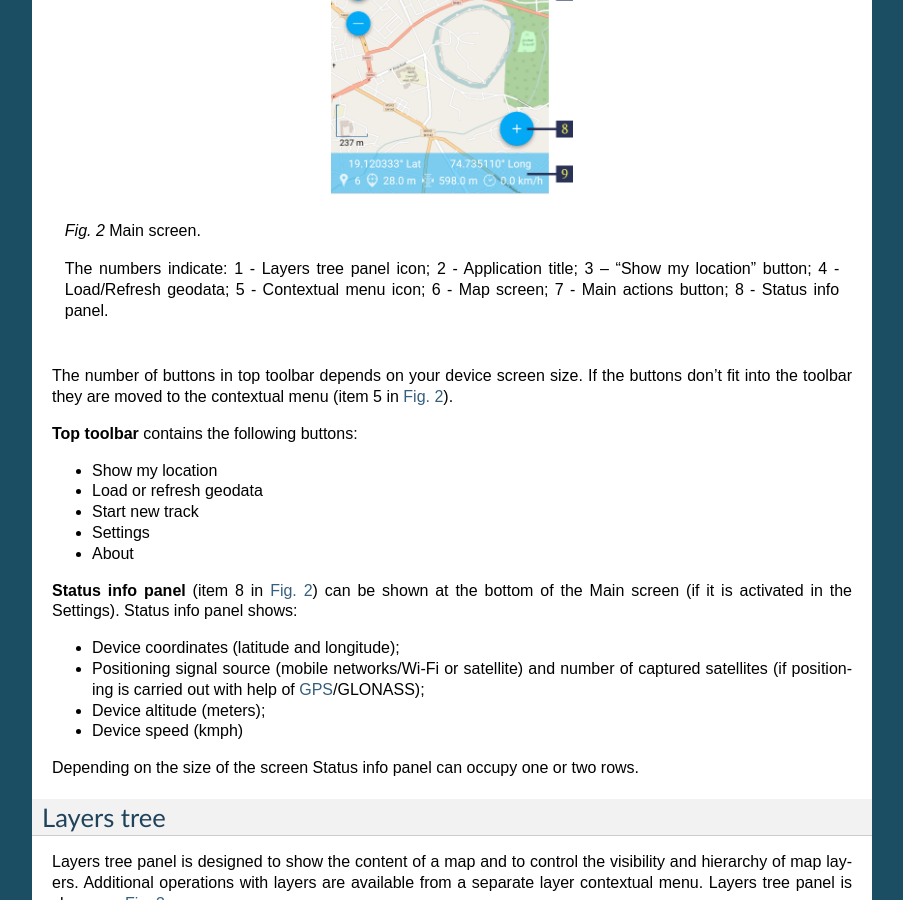
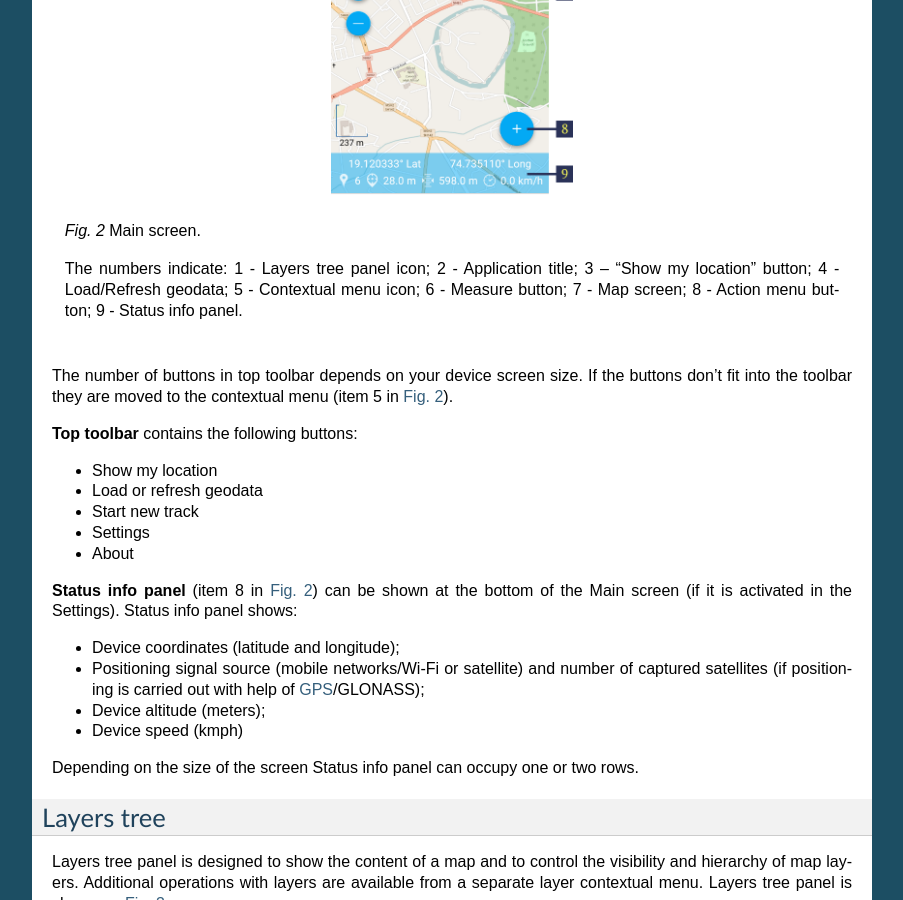
Before and after one commit to nextgis/docs_ngmobile, a Sphinx documentation site: the page built from source/main.rst, in a window 1280 px wide and 900 px high, scrolled down 565 px. Shown: the whole window, without its empty margins (198-1101 px from the left). Built offline with Sphinx 7.4.7, drawn with Linux system fonts in a browser that asks for light colours; formulas are drawn with MathJax 3.

Commit message:
Update main.rst

```diff
--- a/source/main.rst
+++ b/source/main.rst
@@ -27,7 +27,7 @@
 
    Main screen.
 
-   The numbers indicate: 1 - Layers tree panel icon; 2 - Application title; 3 – "Show my location" button; 4 - Load/Refresh geodata; 5 - Contextual menu icon; 6 - Map screen; 7 - Main actions button; 8 - Status info panel.
+   The numbers indicate: 1 - Layers tree panel icon; 2 - Application title; 3 – "Show my location" button; 4 - Load/Refresh geodata; 5 - Contextual menu icon; 6 - Measure button; 7 - Map screen; 8 - Action menu button; 9 - Status info panel.
 
 The number of buttons in top toolbar depends on your device screen size. If the buttons don't fit into the toolbar they are moved to the contextual menu (item 5 in :numref:`ngmobile_main_activity_pic_1`).
 
```
